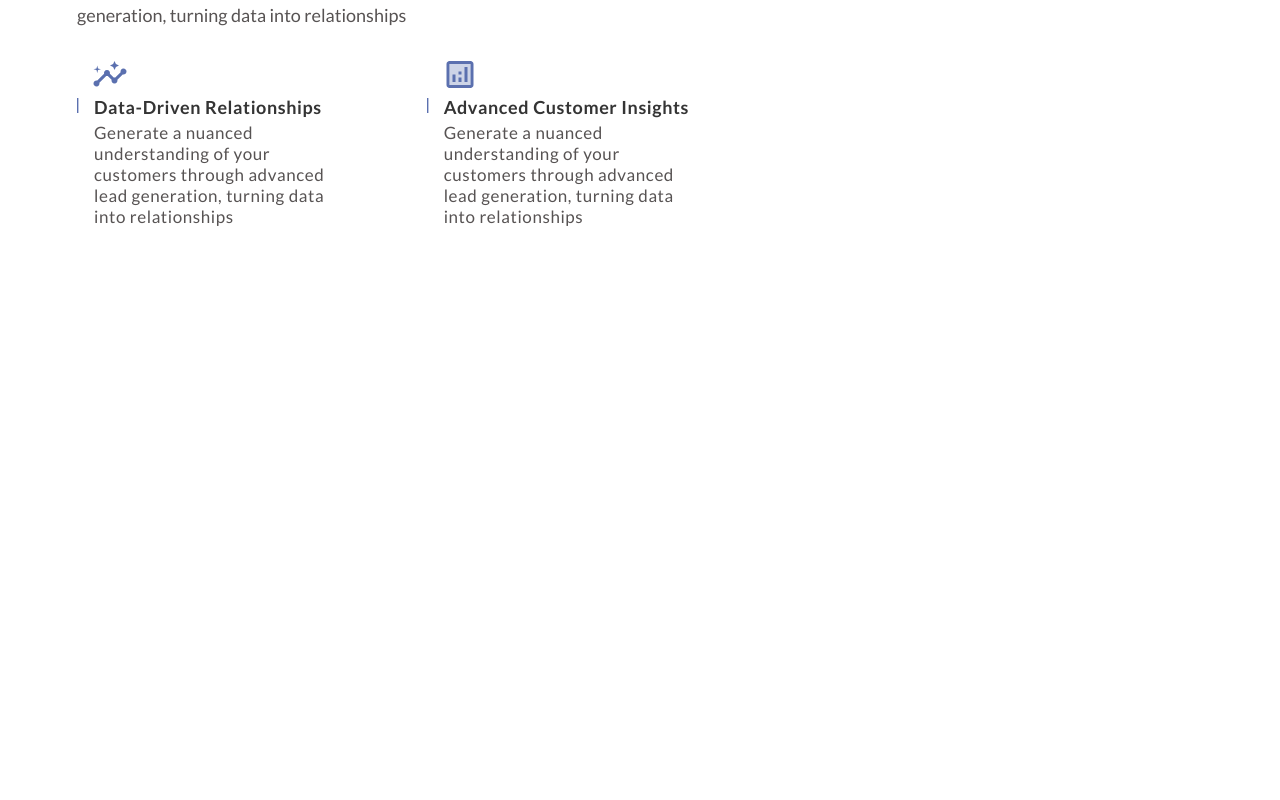
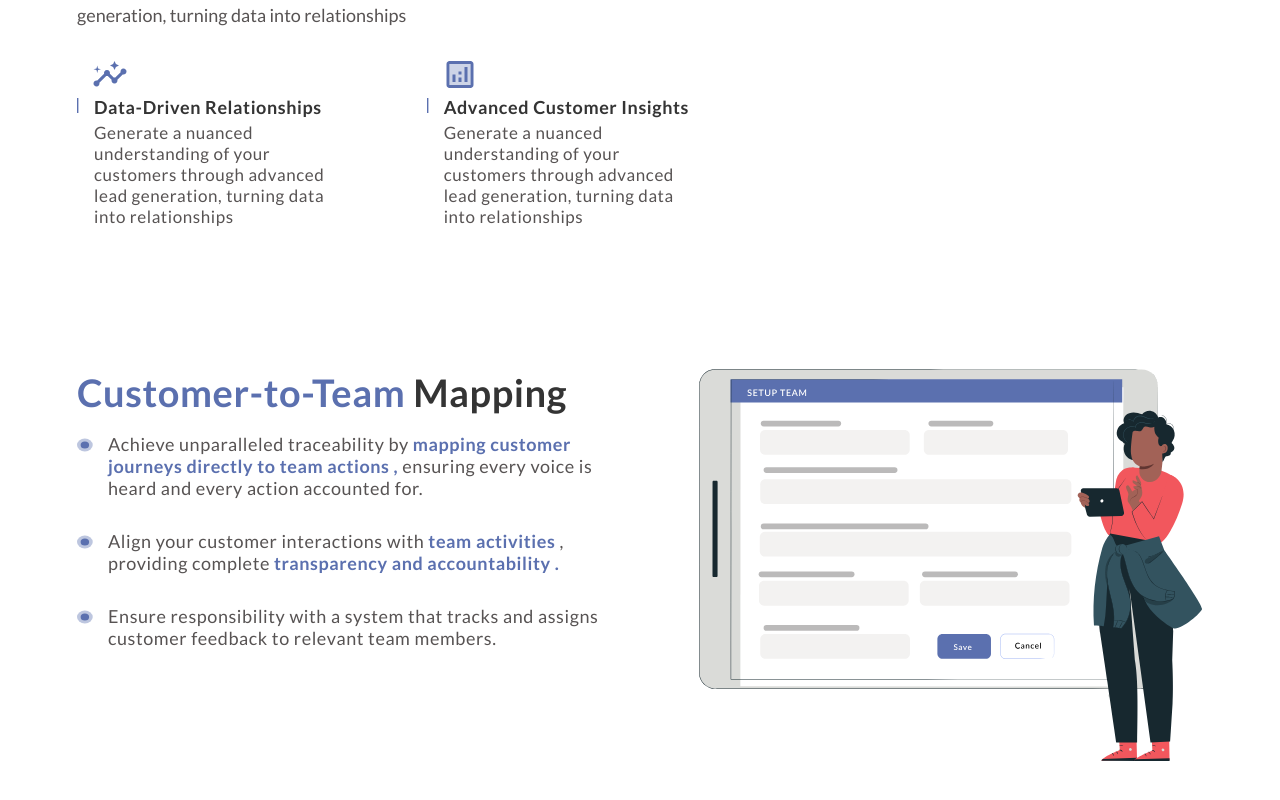
Before and after one commit to Vedavyas11062004/offsetfarm-landingpage, a Vue app: page / in a window 1280 px wide. Shown: the part 3027-3827 px from the top of the page. Before the commit the page ends 3396 px from the top, so only its background shows below. Built offline with nearby package versions, Linux system fonts and the light colour scheme.

Commit message:
compleated customerMapping part

```diff
--- /dev/null
+++ b/src/components/customerMapping.vue
@@ -0,0 +1,96 @@
+<script setup></script>
+
+<template>
+  <div class="customer_container">
+    <div class="leftPart">
+      <h2><span>Customer-to-Team</span> Mapping</h2>
+      <ul class="points">
+        <li>
+          <img src="@/assets/ellipse.svg" alt="img.." />
+          <p>
+            Achieve unparalleled traceability by
+            <span>mapping customer journeys directly to team actions ,</span>
+            ensuring every voice is heard and every action accounted for.
+          </p>
+        </li>
+        <li>
+          <img src="@/assets/ellipse.svg" alt="img.." />
+          <p>
+            Align your customer interactions with <span>team activities</span> ,
+            providing complete <span>transparency and accountability .</span>
+          </p>
+        </li>
+        <li>
+          <img src="@/assets/ellipse.svg" alt="img.." />
+          <p>
+            Ensure responsibility with a system that tracks and assigns customer
+            feedback to relevant team members.
+          </p>
+        </li>
+      </ul>
+    </div>
+    <div class="rightPart">
+        <img src="@/assets/customer-mapping.svg" alt="customerMapping.."/>
+    </div>
+  </div>
+</template>
+
+<style scoped>
+.customer_container {
+  margin-inline: 77px;
+  display: flex;
+  gap: 76px;
+  margin-bottom: 50px;
+}
+.leftPart{
+    width: 50%;
+}
+.leftPart > h2 {
+  color: var(--vt-c-heading-color);
+  font-size: 38px;
+  font-style: normal;
+  font-weight: 600;
+  line-height: normal;
+  letter-spacing: 0.583px;
+  padding-bottom: 18px;
+}
+
+.leftPart > h2 > span {
+  color: var(--vt-c-action-color);
+  font-weight: 600;
+}
+
+.points {
+  list-style: none;
+  padding: 0px;
+  display: flex;
+  flex-direction: column;
+  gap: 31px;
+}
+
+.points > li {
+  display: flex;
+  gap: 15px;
+  align-items: flex-start;
+}
+.points>li>img{
+    margin-top: 5px;
+}
+.points > li > p {
+  color: var(--vt-c-paragraph-color);
+  font-size: 18px;
+  font-style: normal;
+  font-weight: 400;
+  line-height: normal;
+  letter-spacing: 0.583px;
+}
+
+.points > li > p > span {
+  color: var(--vt-c-action-color);
+  font-size: 18px;
+  font-style: normal;
+  font-weight: 600;
+  line-height: normal;
+  letter-spacing: 0.583px;
+}
+</style>
--- a/src/views/HomeView.vue
+++ b/src/views/HomeView.vue
@@ -4,6 +4,7 @@ import companies from '@/components/companies.vue';
 import products from '@/components/products.vue';
 import features from '@/components/features.vue';
 import dynamicAssesment from '@/components/dynamicAssesment.vue';
+import customerMapping from '@/components/customerMapping.vue';
 </script>
 
 <template>
@@ -13,5 +14,6 @@ import dynamicAssesment from '@/components/dynamicAssesment.vue';
     <products />
     <features />
     <dynamicAssesment />
+    <customerMapping />
   </main>
 </template>
```
Also changed, not shown: src/assets/customer-mapping.svg (added), src/assets/ellipse.svg (added).
